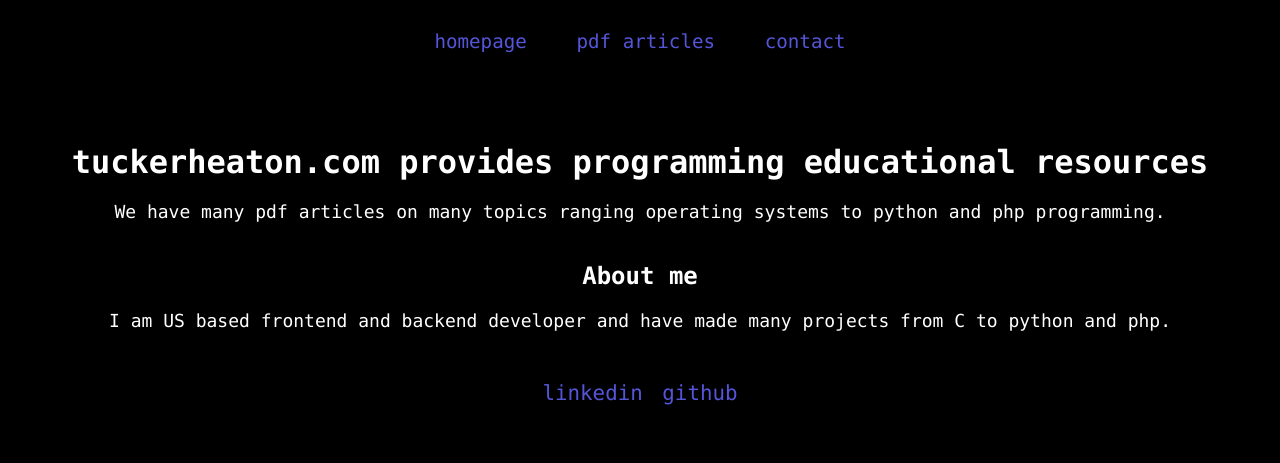
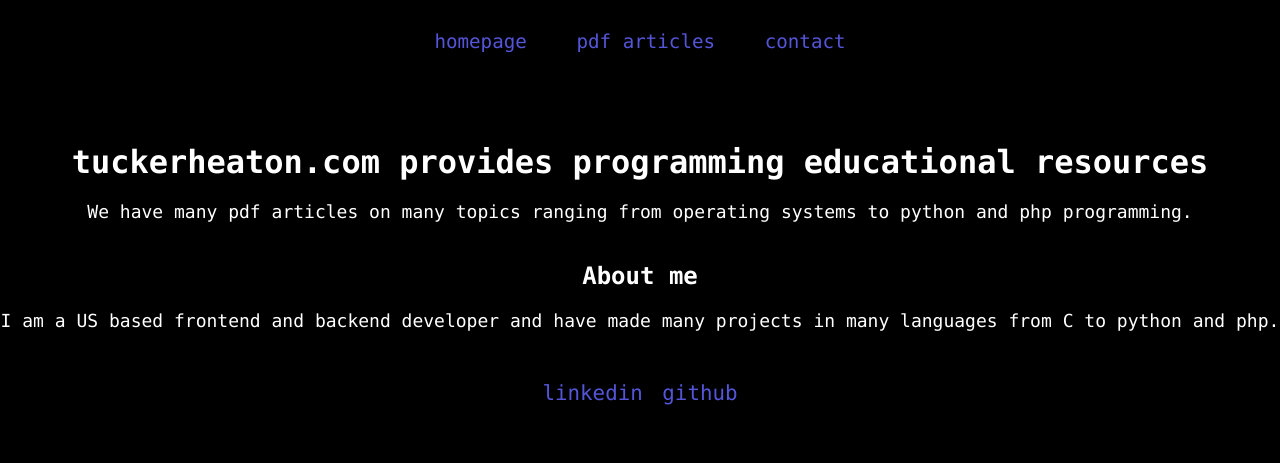
Before and after one commit to TuckerHeaton2025/tuckerheaton-website, a plain HTML site: page index.html in a window 1280 px wide. Shown: the top 463 px of the page. Drawn offline with Linux system fonts and the light colour scheme.

Commit message:
grammatical fix

```diff
--- a/index.html
+++ b/index.html
@@ -23,11 +23,11 @@
     <main>
         <h1>tuckerheaton.com provides programming educational resources</h1>
         <article>
-            <p>We have many pdf articles on many topics ranging operating systems to python and php programming.</p>
+            <p>We have many pdf articles on many topics ranging from operating systems to python and php programming.</p>
         </article>
         <h2>About me</h2>
         <article>
-            <p>I am US based frontend and backend developer and have made many projects from C to python and php.</p>
+            <p>I am a US based frontend and backend developer and have made many projects in many languages from C to python and php.</p>
         </article>
         <ul>
             <li><a href="https://www.linkedin.com/in/tucker-heaton-8a1a69378/" target="_blank">linkedin</a></li>
```
